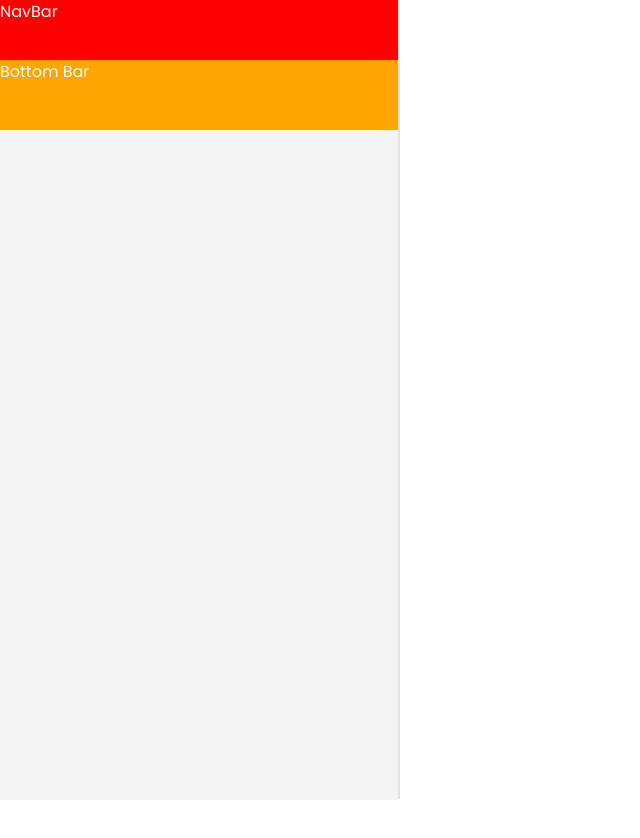
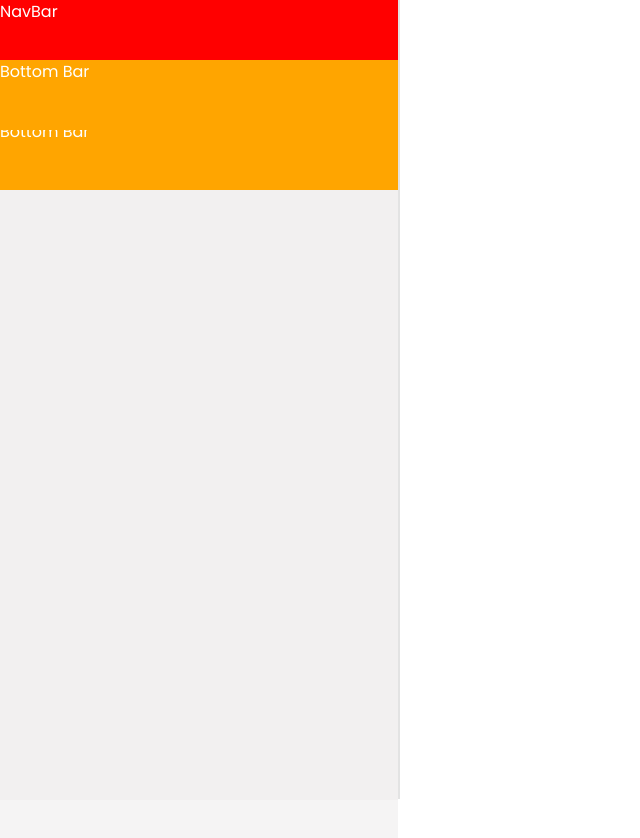
Before and after one commit to 25mohit/rent-property-project-frontend, a Next.js app: page /TestPage in a window 1280 px wide. Shown: the top 838 px of the page, without its empty margins (0-640 px from the left). Before the commit the page ends 800 px from the top, so only its background shows below. Built offline with nearby package versions, Linux system fonts and the light colour scheme.

Commit message:
Changes Done in Layout.tsx

```diff
--- a/src/app/components/HOC/Layout/Layout.tsx
+++ b/src/app/components/HOC/Layout/Layout.tsx
@@ -1,5 +1,6 @@
 
 'use client'
+import Page from '@/app/TestPage/page';
 import React, { useEffect, useLayoutEffect, useState } from 'react'
 
 interface LayoutInterface{
@@ -67,14 +68,13 @@ const Layout:React.FC<LayoutInterface> = ({ children }) => {
          }
     },[])
 
-    console.log("windowWidthCalculated", windowWidthCalculated, windowHeightCalculated)
   return (
-    <div className='layout'>
+    <Page>
         {/* <h1 style={{fontSize}}>Mohit Agarwal</h1> */}
         {/* {windowWidthCalculated} <br></br> */}
         {/* <span>{fontSize}</span> */}
         {children}
-    </div>
+    </Page>
   )
 }
 
```
